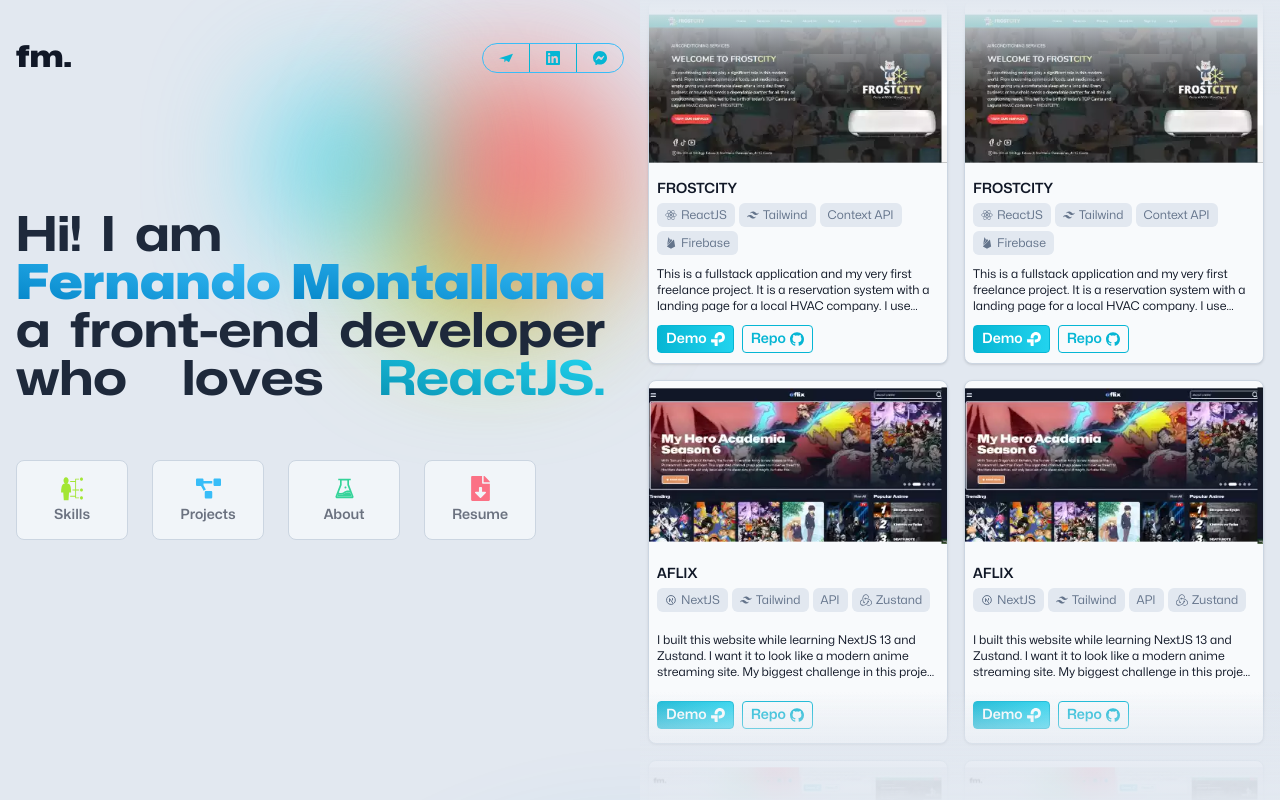
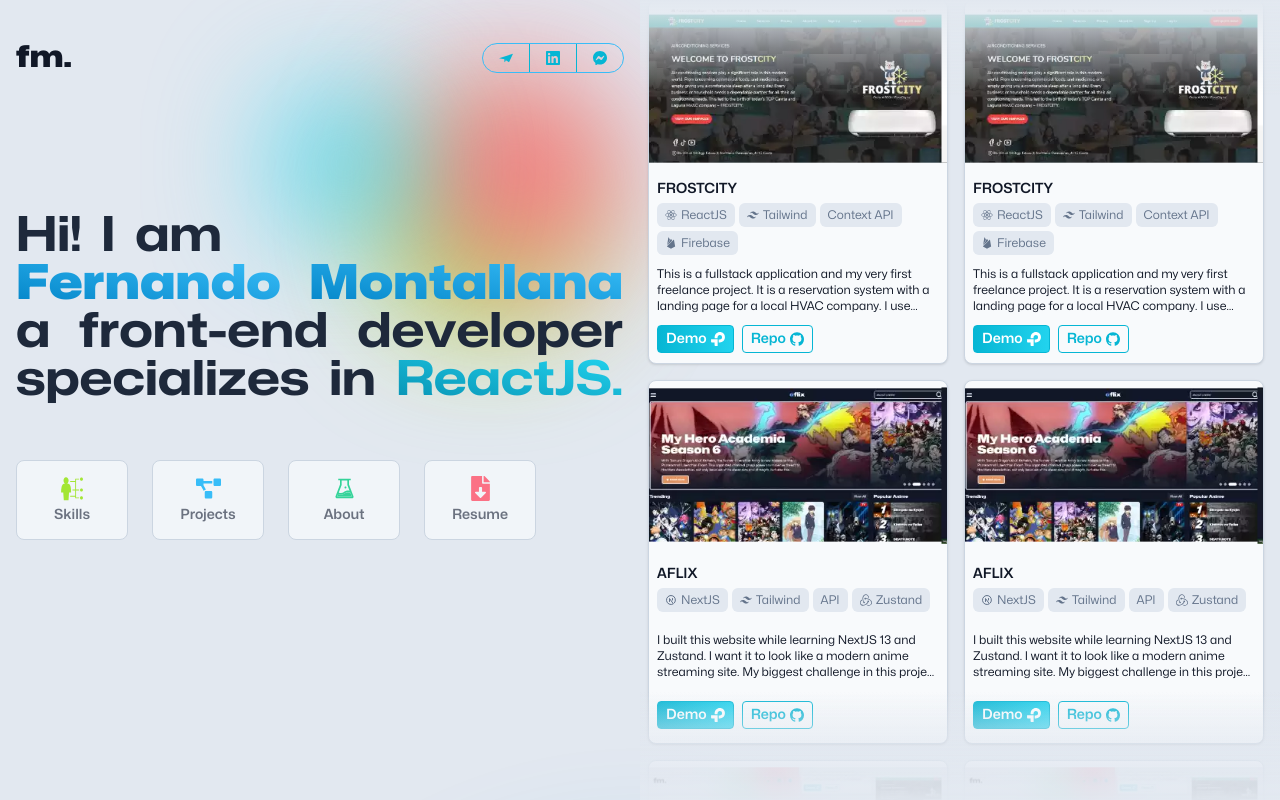
Before and after one commit to fmontallana/my-porfolio, a React (Vite) app: page / in a window 1280 px wide. Shown: the top 800 px of the page. Built offline with nearby package versions, Linux system fonts and the light colour scheme.

Commit message:
change hero text

```diff
--- a/src/components/Hero.jsx
+++ b/src/components/Hero.jsx
@@ -72,7 +72,7 @@
                         </span>)}
                     </div>
                     <div className=" w-full flex justify-start lg:justify-between gap-5">
-                        {"who loves ReactJS.".split(" ").map((char, index) => <span key={index} className={`font-black lg:font-bold stretch-125 ${char.toLowerCase() === "reactjs." && "font-black stretch-125 bg-clip-text text-transparent bg-gradient-to-tr from-cyan-600 to-cyan-400"}`}>
+                        {"specializes in ReactJS.".split(" ").map((char, index) => <span key={index} className={`font-black lg:font-bold stretch-125 ${char.toLowerCase() === "reactjs." && "font-black stretch-125 bg-clip-text text-transparent bg-gradient-to-tr from-cyan-600 to-cyan-400"}`}>
                             <Char text={char} color={char === "loves" ? "hover:text-red-600" : "hover:text-cyan-600"} />
                         </span>)}
                     </div>
```
